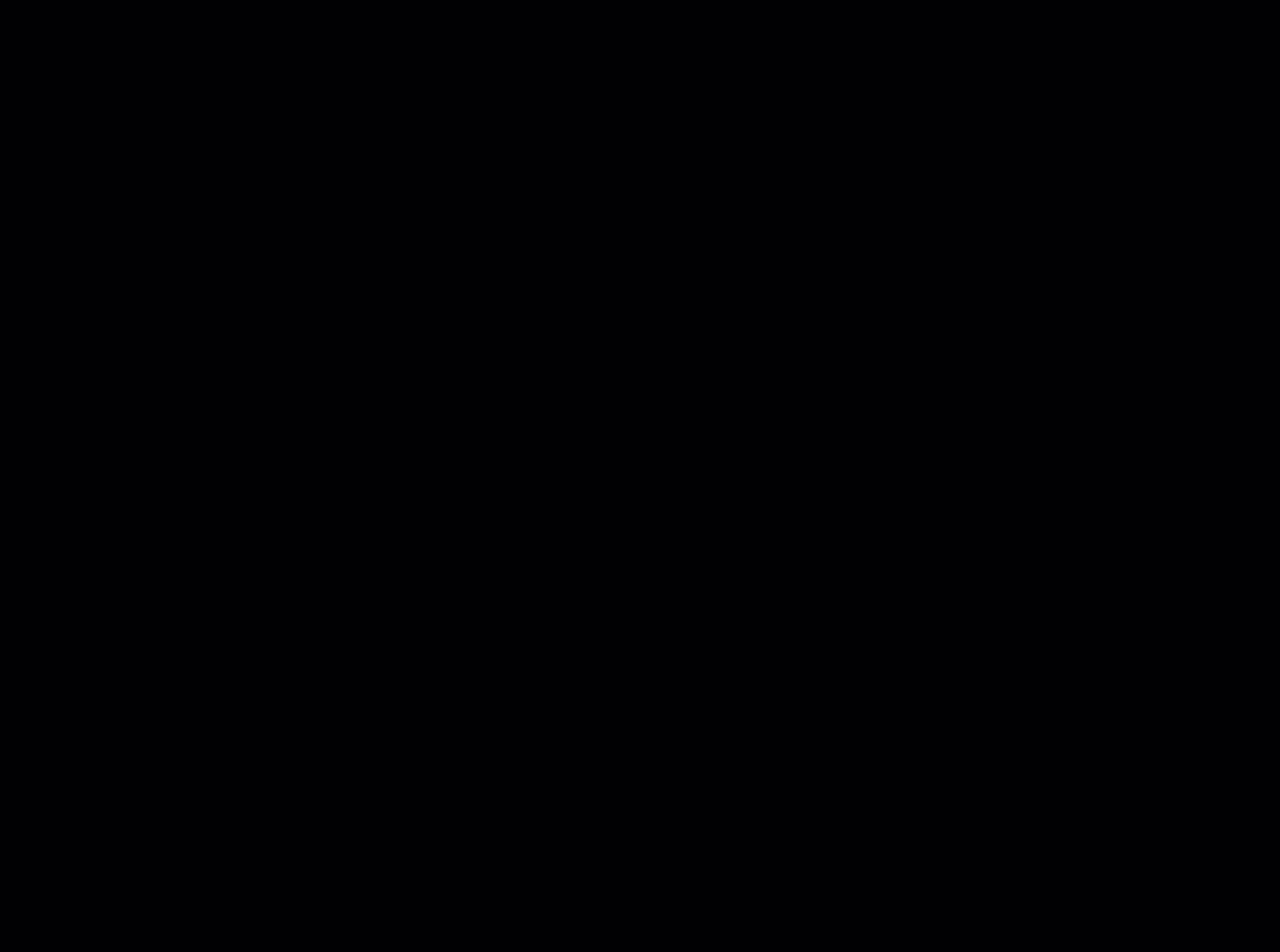
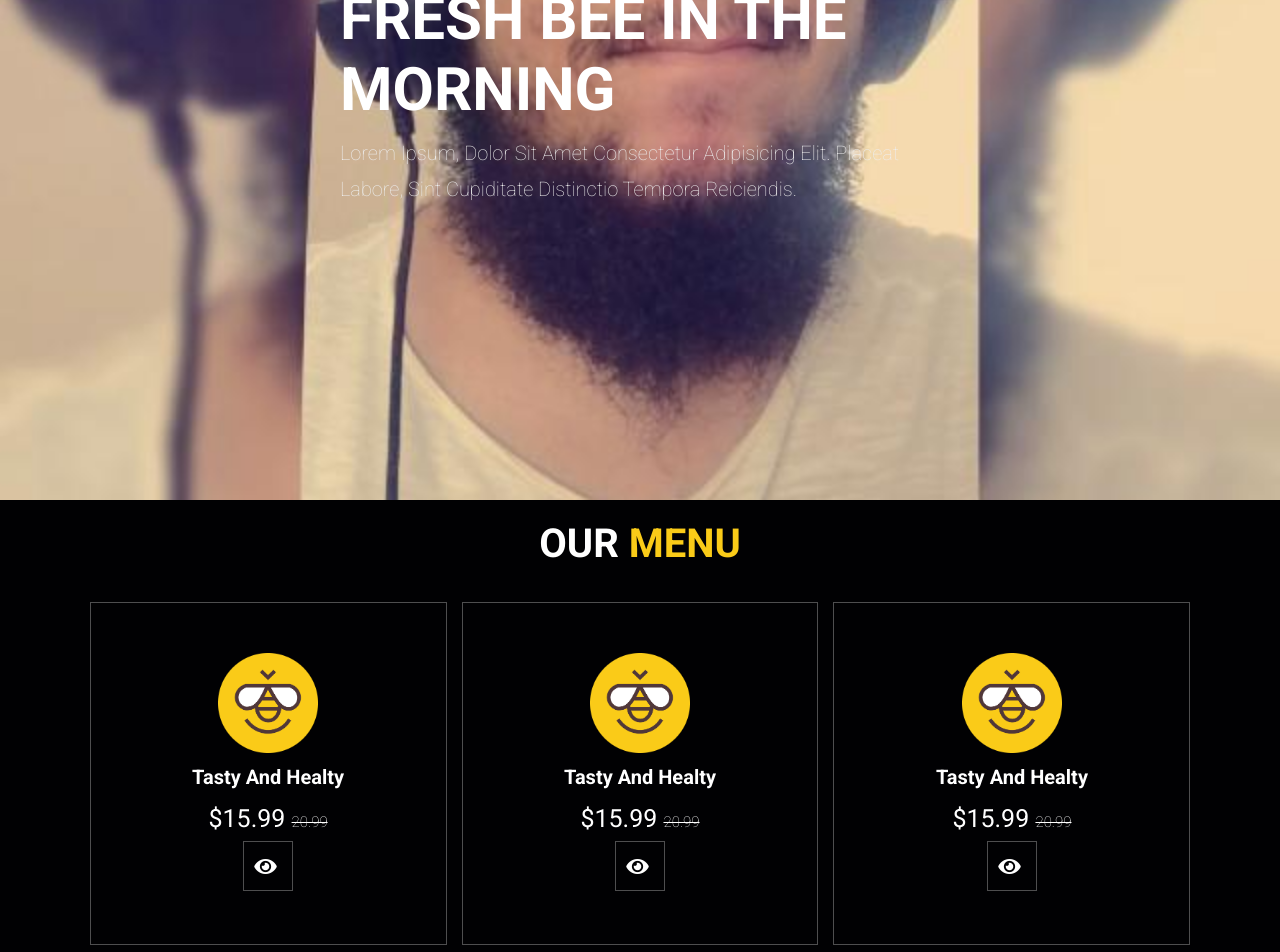
Before and after one commit to UTFome/UTFome-Frontend, a React (Create React App) app: page /main in a window 1280 px wide. Shown: the part 300-1252 px from the top of the page. Before the commit the page ends 800 px from the top, so only its background shows below. Built offline with nearby package versions, Linux system fonts and the light colour scheme.

Commit message:
UTFOME-87: adicionando sessão banner, produtos e incrementando footer

```diff
--- a/src/AppRoutes.js
+++ b/src/AppRoutes.js
@@ -20,7 +20,7 @@
 
 import { AuthProvider, AuthContext } from './contexts/auth';
 import Register from './componentes/pages/register/Register';
-import Main from './componentes/pages/main/main';
+import Main from './componentes/pages/main/Main';
 
 const AppRoutes = () => {
 
--- a/src/componentes/layout/footer/Footer.js
+++ b/src/componentes/layout/footer/Footer.js
@@ -17,6 +17,14 @@
             <a href="#" className="fab fa-instagram"></a>
             <a href="#" className="fab fa-linkedin"></a>
             <a href="#" className="fab fa-pinterest"></a>
+          </div>
+
+          <div className="links">
+            <a href="#">home</a>
+            <a href="#">sobre</a>
+            <a href="#">menu</a>
+            <a href="#">produtos</a>
+            <a href="#">avaliações</a>
           </div>
         </div>
 
--- a/src/componentes/layout/header/Header.css
+++ b/src/componentes/layout/header/Header.css
@@ -5,7 +5,7 @@
     justify-content: space-between;
     padding:1.5rem 7%;
     border-bottom: var(--border);
-    position: fixed;
+    position: absolute;
     top:0; left: 0; right: 0;
     z-index: 1000;
 }
--- a/src/componentes/pages/main/main.css
+++ b/src/componentes/pages/main/main.css
@@ -0,0 +1,89 @@
+.banner {
+    background-color: #fff;
+    height: 100vh;
+    color: #fff;
+    font-size: 1.2em;
+}
+
+.home{
+    min-height: 100vh;
+    display: flex;
+    align-items: center;
+    background:url(../../../assets/images/about-breno.jpg) no-repeat;
+    background-size: cover;
+    background-position: center;
+}
+
+.home .content{
+    max-width: 60rem;
+}
+
+.home .content h3{
+    font-size: 6rem;
+    text-transform: uppercase;
+    color:#fff;
+}
+
+.home .content p{
+    font-size: 2rem;
+    font-weight: lighter;
+    line-height: 1.8;
+    padding:1rem 0;
+    color:#eee;
+}
+
+.menu .box-container{
+    display: grid;
+    grid-template-columns: repeat(auto-fit, minmax(30rem, 1fr));
+    gap:1.5rem;
+}
+
+.menu .box-container .box{
+    padding:5rem;
+    text-align: center;
+    border:var(--border);
+}
+
+.menu .box-container .box img{
+    height: 10rem;
+}
+
+.menu .box-container .box h3{
+    color: #fff;
+    font-size: 2rem;
+    padding:1rem 0;
+}
+
+.menu .box-container .box .price{
+    color: #fff;
+    font-size: 2.5rem;
+    padding:.5rem 0;
+}
+
+.menu .box-container .box .price span{
+    font-size: 1.5rem;
+    text-decoration: line-through;
+    font-weight: lighter;
+}
+
+.menu .box-container .box:hover{
+    background:#fff;
+}
+
+.menu .box-container .box:hover > *{
+    color:var(--black);
+}
+
+.icons a{
+    height: 5rem;
+    width: 5rem;
+    line-height: 5rem;
+    font-size: 2rem;
+    border:var(--border);
+    color:#fff;
+    margin:.3rem;
+}
+
+.icons a:hover{
+    background:var(--main-color);
+}
--- a/src/componentes/pages/main/main.js
+++ b/src/componentes/pages/main/main.js
@@ -1,11 +1,63 @@
 import React from 'react';
+import './Main.css';
 import Header from '../../layout/header/Header';
+import Footer from '../../layout/footer/Footer';
+import Produto1 from '../../../assets/images/bee_redondo_pequeno.png';
+import Produto2 from '../../../assets/images/bee_redondo_pequeno.png';
+import Produto3 from '../../../assets/images/bee_redondo_pequeno.png';
 
 
 function Main(){
     return(
-        <div>
-            <Header></Header>
+        <div className='container'>
+
+            <Header className='header-main'></Header>
+
+            <section className='home' id="home">
+                <div className='content'>
+                    <h3>fresh bee in the morning</h3>
+                    <p>Lorem ipsum, dolor sit amet consectetur adipisicing elit. Placeat labore, sint cupiditate distinctio tempora reiciendis.</p>
+                </div>
+            </section>
+
+            <section className="menu" id="menu">
+                <h1 className="heading"> our <span>menu</span> </h1>
+
+                <div className="box-container">
+
+                    <div className="box">
+                        <img src={Produto1}></img>
+                        <h3>tasty and healty</h3>
+                        <div className="price">$15.99 <span>20.99</span></div>
+                        <div class="icons">
+                            <a href="#" class="fas fa-eye"></a>
+                        </div>
+                    </div>
+
+                    <div className="box">
+                        <img src={Produto2}></img>
+                        <h3>tasty and healty</h3>
+                        <div className="price">$15.99 <span>20.99</span></div>
+                        <div class="icons">
+                            <a href="#" class="fas fa-eye"></a>
+                        </div>
+                    </div>
+
+                    <div className="box">
+                        <img src={Produto3}></img>
+                        <h3>tasty and healty</h3>
+                        <div className="price">$15.99 <span>20.99</span></div>
+                        <div class="icons">
+                            <a href="#" class="fas fa-eye"></a>
+                        </div>
+                    </div>
+
+                </div>
+
+                </section>
+
+                <Footer className='header-main'></Footer>
+
         </div>
 
 
```
Also changed, not shown: 1 other file (tests, documents, lock files or other folders).
